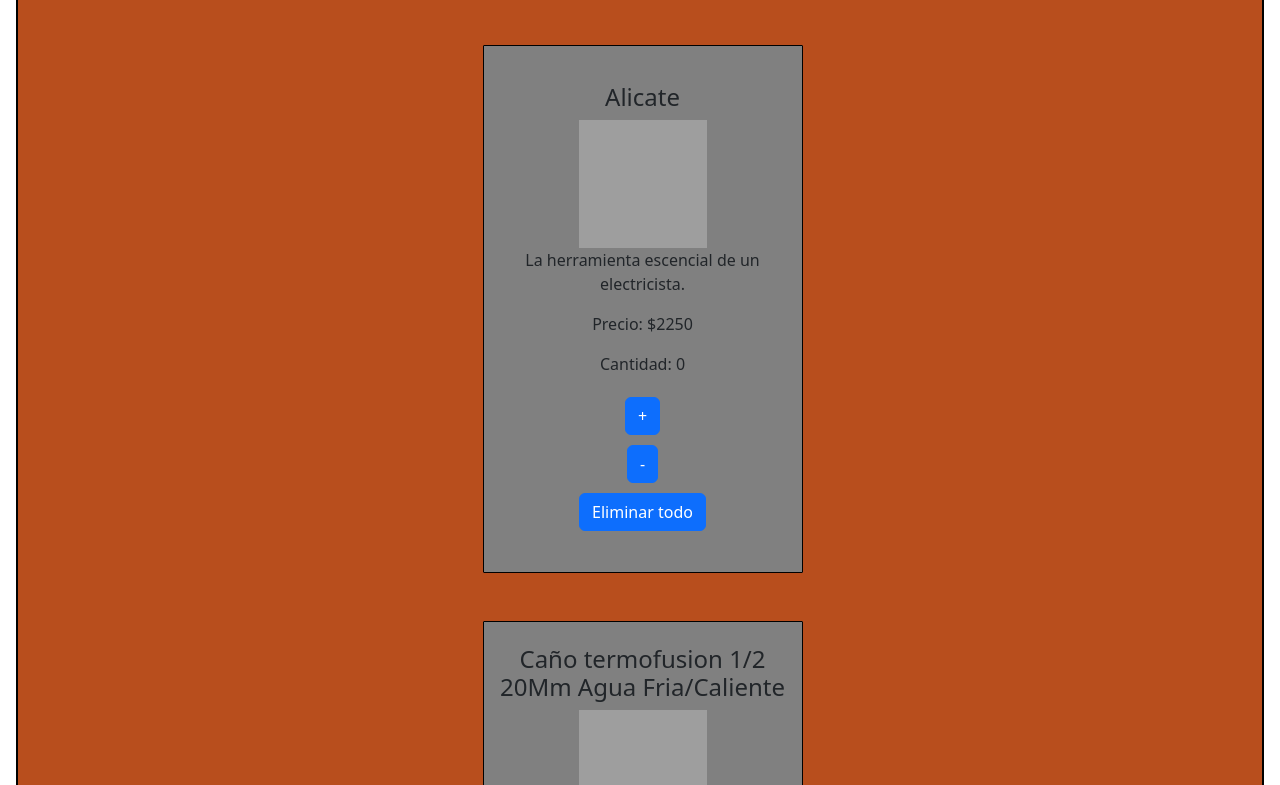
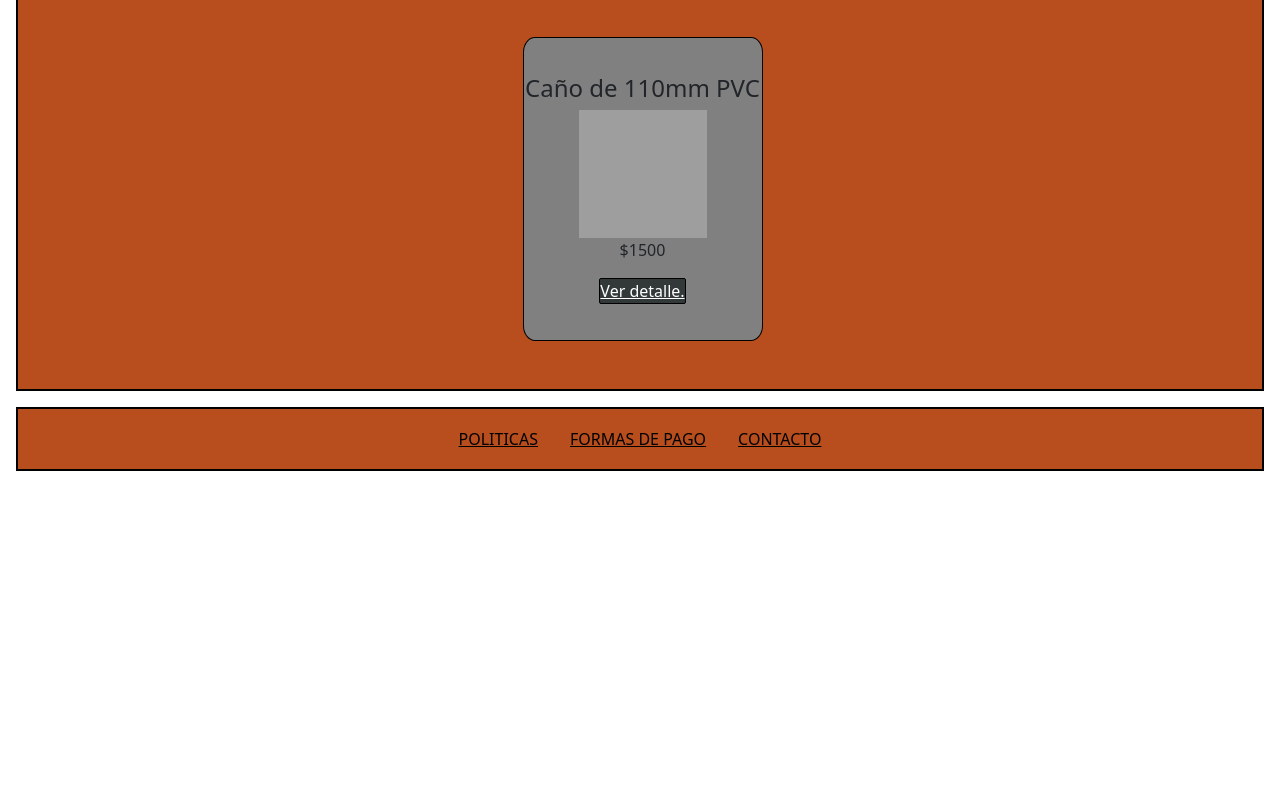
Before and after one commit to LautaroFS/ProyectoReactJS, a React app: page / in a window 1280 px wide. Shown: the part 2015-2800 px from the top of the page. After the commit the page ends 2502 px from the top, so only its background shows below. Built offline with nearby package versions, Linux system fonts and the light colour scheme; grey boxes are pictures that could not be loaded.

Commit message:
WebSite 0.5

```diff
--- a/package.json
+++ b/package.json
@@ -10,6 +10,7 @@
     "react": "^18.2.0",
     "react-bootstrap": "^2.4.0",
     "react-dom": "^18.2.0",
+    "react-router-dom": "^6.3.0",
     "react-scripts": "5.0.1",
     "web-vitals": "^2.1.4"
   },
--- a/src/components/App.js
+++ b/src/components/App.js
@@ -1,15 +1,16 @@
 import Footer from "./Footer"
 import Header from "./Header"
 import Main from "./Main"
+import { BrowserRouter } from "react-router-dom"
 
 
 const App = () => {
     return (
-        <>
+        <BrowserRouter>
             <Header greeting1="Santiago"/>
             <Main/>
             <Footer type="footer"/>
-        </>
+        </BrowserRouter>
     )
 }
 
--- /dev/null
+++ b/src/components/Carrito.js
@@ -0,0 +1,9 @@
+const Carrito = () => {
+    return(
+        <>
+            <h3>Carrito:</h3>
+        </>
+    )
+}
+
+export default Carrito
--- /dev/null
+++ b/src/components/CustomFetch.js
@@ -0,0 +1,10 @@
+
+const customFetch = (productoBaseDeDatos) =>{
+    return new Promise((res, reje) => {
+        setTimeout(()=>{
+            res(productoBaseDeDatos)
+        })
+    })
+}
+
+export default customFetch
--- a/src/components/Header.js
+++ b/src/components/Header.js
@@ -1,3 +1,4 @@
+import { Link } from "react-router-dom"
 import Nav from "./Nav"
 
 const Header = (props) => {
@@ -6,9 +7,11 @@ return (
     <h1 className="titulo">Corralon {props.greeting1} </h1>
     <Nav type="header"/>
     <p>CARRITO</p>
-    <span class="material-symbols-outlined">
-        shopping_cart_checkout
-    </span>
+    <Link to="/carrito">
+        <span class="material-symbols-outlined">
+            shopping_cart_checkout
+        </span>
+    </Link>
 </header>
 )
 }
--- a/src/components/Item.jsx
+++ /dev/null
@@ -1,16 +0,0 @@
-import Contador from "./Contador"
-
-const Item = ({producto}) =>{
-    console.log(producto)
-    return(
-    <div className="prod">
-        <h4 id={producto.id} >{producto.nombre}</h4>
-        <img src={producto.imagen} alt="" className="imagenes" />
-        <p>{producto.descripcion}</p>
-        <p> Precio: ${producto.precio}</p>
-        <Contador onAdd={"onAdd"} initial={0} stock={producto.stock}/>
-    </div>
-    )
-    }
-
-export default Item
--- /dev/null
+++ b/src/components/ItemDetailContainer/ItemDetail/ItemDetail.js
@@ -0,0 +1,16 @@
+import Contador from "../../Contador"
+
+const ItemDetail = ({products}) =>{
+    console.log(products)
+    return(
+        <div className="prod">
+            <h4>{products.nombre}</h4>
+            <img src={products.imagen} alt=""/>
+            <p>{products.descripcion}</p>
+            <p>{products.precio}</p>
+            <Contador onAdd="onAdd" initial={0} stock={products.stock} />
+        </div>
+    )
+}
+
+export default ItemDetail
--- /dev/null
+++ b/src/components/ItemDetailContainer/ItemDetailContainer.js
@@ -0,0 +1,30 @@
+import { useState, useEffect } from "react";
+import productoBaseDeDatos from "../Productos"
+import ItemDetail from "./ItemDetail/ItemDetail"
+import { useParams } from "react-router-dom";
+import customFetch from "../CustomFetch";
+
+const ItemDetailContainer = () => {
+
+    const r = useParams()
+    const [products, setProduct] = useState({})
+    const [carga, setCarga] = useState(true)
+
+    useEffect(()=>{
+        setCarga(true)
+        customFetch(productoBaseDeDatos)
+        .then(res=>{
+            setCarga(false)
+            setProduct(res.find(products => r.codigo === products.codigo))
+        })
+    },[r.codigo])
+    if(carga){
+        return(
+            <h3>Cargando...</h3>
+        )
+    }else(
+        <ItemDetail products={products}/>
+    )
+}
+
+export default ItemDetailContainer
--- /dev/null
+++ b/src/components/ItemListContainer/ItemList/Item/Item.js
@@ -0,0 +1,16 @@
+import { Link } from "react-router-dom"
+
+const Item = ({producto}) =>{
+    return(
+        <>
+            <div className="prod">
+                <h4 id={producto.id} key={producto.codigo} >{producto.nombre}</h4>
+                <img src={producto.imagen} alt="" className="imagenes" />
+                <p>${producto.precio}</p>
+                <Link to="/detalle" className="buttonDetalle"> Ver detalle.</Link>
+            </div>
+        </>
+    )
+    }
+
+export default Item
--- a/src/components/ItemsList.js
+++ b/src/components/ItemListContainer/ItemList/ItemsList.js
@@ -1,4 +1,4 @@
-import Item from "./Item"
+import Item from "./Item/Item"
 
 const ItemList = ({productos}) =>{
     return(
--- a/src/components/ItemListContainer.js
+++ b/src/components/ItemListContainer/ItemListContainer.js
@@ -1,6 +1,6 @@
-import ItemList from "./ItemsList"
+import ItemList from "./ItemList/ItemsList"
 import { useEffect, useState } from "react"
-import productoBaseDeDatos from "./Productos"
+import productoBaseDeDatos from "../Productos"
 
 const ItemListContainer = () => {
 
@@ -11,7 +11,7 @@ const ItemListContainer = () => {
         const peticion = new Promise((resolve, reject) => {
             setTimeout(()=>{
                 resolve(productoBaseDeDatos)
-            },3500)
+            },1500)
         })
         peticion.then((correcto)=>{
             setProductos(correcto)
--- a/src/components/Main.js
+++ b/src/components/Main.js
@@ -1,11 +1,17 @@
-import ItemListContainer from "./ItemListContainer"
+import ItemListContainer from "./ItemListContainer/ItemListContainer"
+import { Routes, Route } from "react-router-dom"
+import Carrito from "./Carrito"
+import ItemDetailContainer from "./ItemDetailContainer/ItemDetailContainer"
 
 const Main = () => {
     return(
-        <section className="general">
-            <h2>PRODUCTOS</h2>
-            <ItemListContainer/>
-        </section>
+        <main className="general">
+            <Routes>
+                <Route path="/" element={<ItemListContainer/>}/>
+                <Route path="/detalle" element={<ItemDetailContainer/>}/>
+                <Route path="/carrito" element={<Carrito/>}/>
+            </Routes>
+        </main>
     )
 }
 
--- a/src/components/Nav.js
+++ b/src/components/Nav.js
@@ -1,3 +1,5 @@
+
+
 const Nav = (tipo) => {
     if(tipo.type === "header"){
         return(
--- a/src/components/Productos.js
+++ b/src/components/Productos.js
@@ -1,5 +1,6 @@
 const productoBaseDeDatos = [
     {
+        codigo : 1,
         id : "bombas",
         nombre : "Bomba de Agua",
         imagen : "https://m.media-amazon.com/images/I/71a1rVrYsoL._AC_SS450_.jpg",
@@ -8,6 +9,7 @@ const productoBaseDeDatos = [
         stock : 3,
     },
     {
+        codigo : 2,
         id : "bombas",
         nombre : "Bomba para Perforacion",
         imagen : "https://http2.mlstatic.com/D_NQ_NP_813739-MLA31063421780_062019-V.jpg",
@@ -15,7 +17,7 @@ const productoBaseDeDatos = [
         precio : 8790,
         stock : 1,
     },
-    {
+    { codigo : 3,
         id : "herramientas",
         imagen : "https://www.demaquinasyherramientas.com/wp-content/uploads/2020/03/Pico-de-Loro.jpg",
         nombre : "Pico de loro",
@@ -24,6 +26,7 @@ const productoBaseDeDatos = [
         stock : 5
     },
     {
+        codigo : 4,
         id : "herramientas",
         nombre : "Alicate",
         imagen : "https://ar.stanleytools.global/LAG/PRODUCT/IMAGES/HIRES/70-488/70-488_02.jpg?resize=530x530",
@@ -32,6 +35,7 @@ const productoBaseDeDatos = [
         stock : 9,
     },
     {
+        codigo : 5,
         id : "cañerias",
         nombre : "Caño termofusion 1/2 20Mm Agua Fria/Caliente",
         imagen : "https://http2.mlstatic.com/D_795948-MLA47007929246_082021-O.webp",
@@ -40,6 +44,7 @@ const productoBaseDeDatos = [
         stock : 6
     },
     {
+        codigo : 6,
         id : "cañerias",
         nombre: "Caño de 110mm PVC",
         imagen : "https://www.ropelato.com.ar/7050-home_default/1051701_Cano-pvc-cloacal-110-x-3-2-x-6m-con-junta-elastica.jpg",
--- a/src/estilos.css
+++ b/src/estilos.css
@@ -54,8 +54,8 @@ main div {
 
 .prod {
     margin-left: 5px;
-    height: 33rem;
-    width: 20rem;
+    height: 19rem;
+    width: 15rem;
     border: solid black 1px;
     border-radius: 1px;
     display: flex;
@@ -66,12 +66,27 @@ main div {
     background-color: gray;
     margin-bottom: 3rem;
     margin-top: 3rem;
+    border-radius: 5%;
 }
 
 .imagenes{
     height: 8rem;
     width: 8rem;
 }
+
+.itemDetalle{
+    background-color: aqua;
+    border-radius: 3px;
+    border: solid black 1px ;
+}
+
+.buttonDetalle{
+    background-color: rgb(51, 56, 56);
+    border: 1px solid black;
+    border-radius: 2px;
+    color: white;
+}
+
 
 /* --------------------------------- FOOTER --------------------------------- */
 
```
Also changed, not shown: 1 other file.
